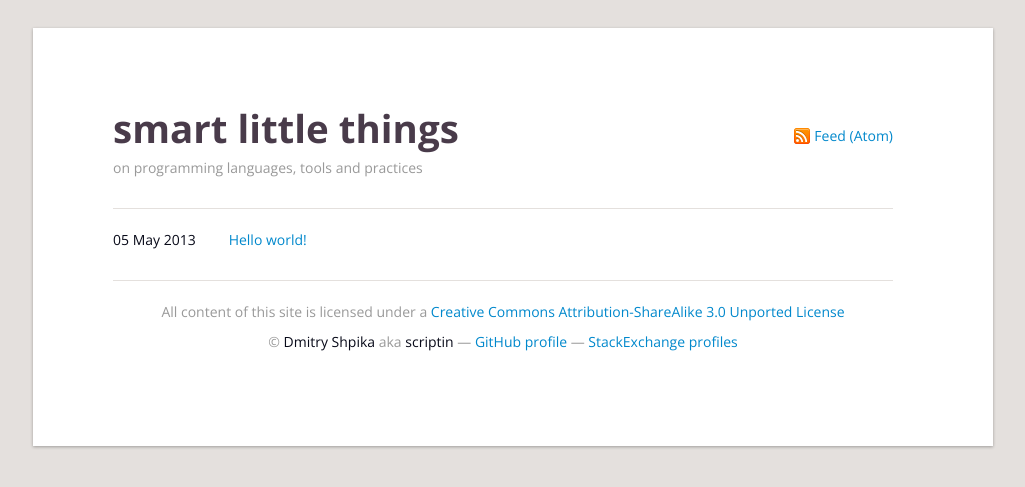
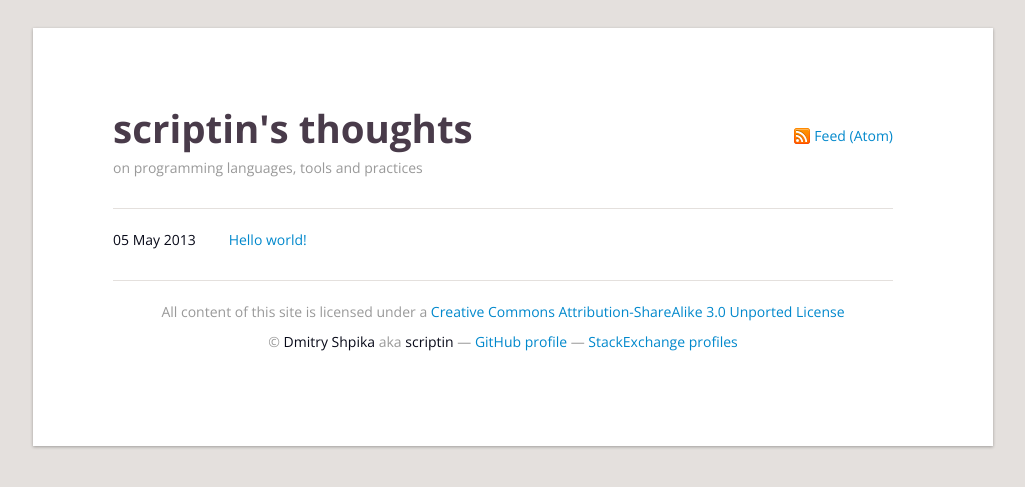
Before and after one commit to scriptin/scriptin.github.io, a Jekyll site: the page built from index.html, in a window 1280 px wide. Shown: the top 487 px of the page, without its empty margins (117-1142 px from the left). Built offline with Jekyll 4.4.1, drawn with Linux system fonts in a browser that asks for light colours.

Commit message:
Blog title changed

```diff
--- a/_config.yml
+++ b/_config.yml
@@ -1,4 +1,4 @@
-title: smart little things
+title: scriptin's thoughts
 subtitle: on programming languages, tools and practices
 author_fullname: Dmitry Shpika
 author_nickname: scriptin
```
